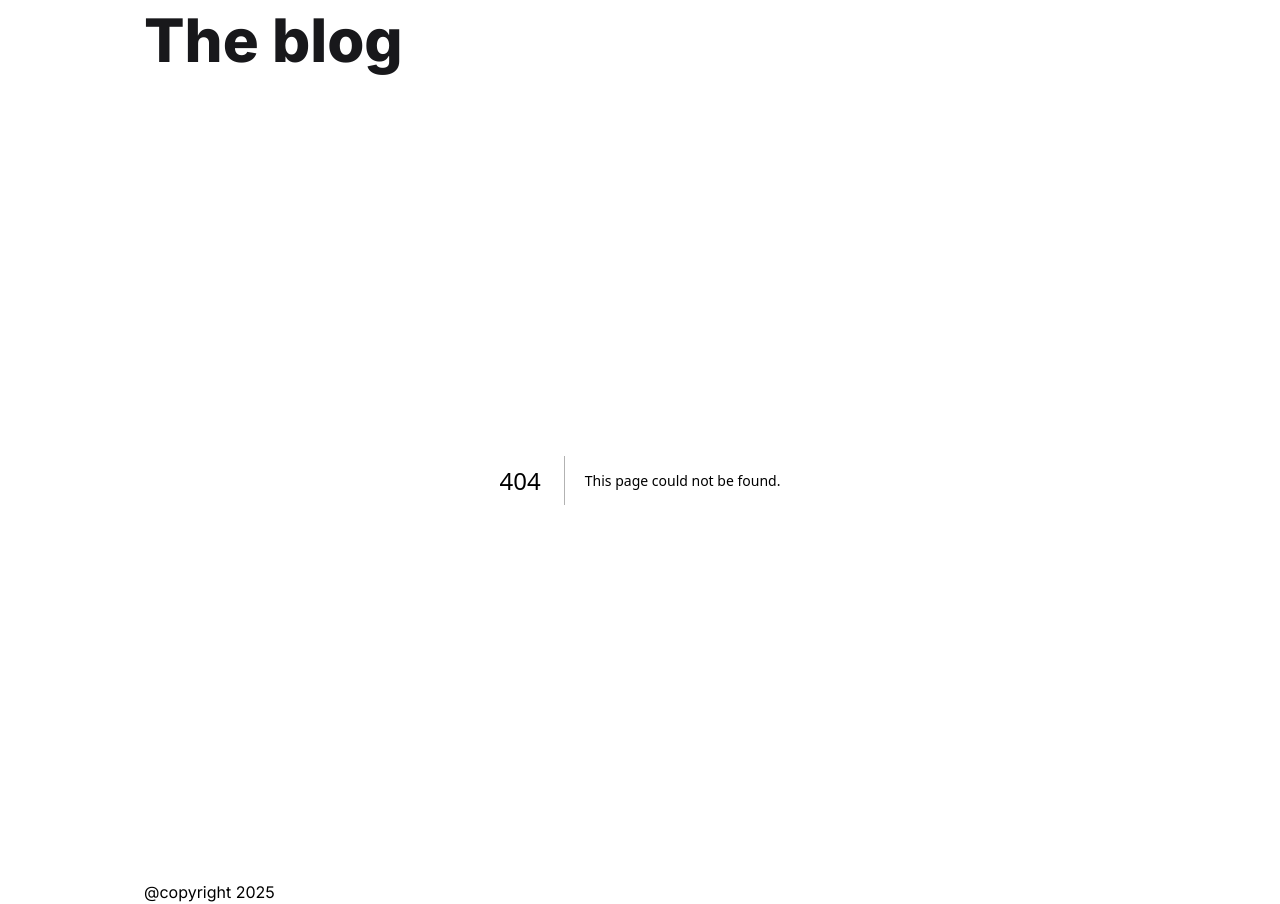
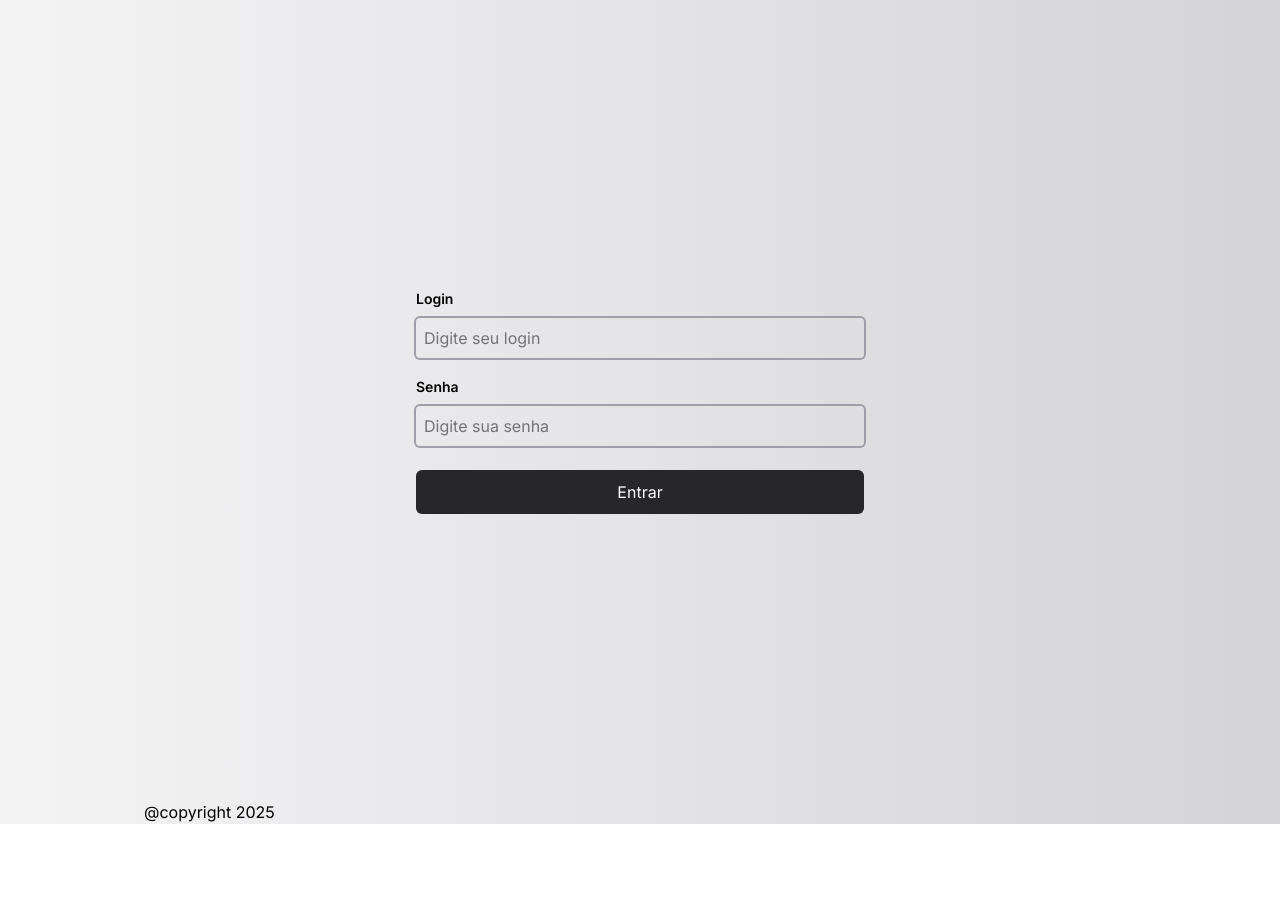
Before and after one commit to edsonlimacode/blog, a Next.js app: page /auth/login in a window 1280 px wide. Before the commit this address had no page. After the commit the page ends 824 px from the top, so only its background shows below. Built offline with nearby package versions, Linux system fonts and the light colour scheme.

Commit message:
criado a pagina de login

```diff
--- a/package.json
+++ b/package.json
@@ -11,6 +11,7 @@
   "dependencies": {
     "@hookform/resolvers": "^5.1.1",
     "@uiw/react-md-editor": "^4.0.7",
+    "bcryptjs": "^3.0.2",
     "clsx": "^2.1.1",
     "date-fns": "^4.1.0",
     "dotenv": "^16.5.0",
--- /dev/null
+++ b/src/app/(site)/layout.tsx
@@ -0,0 +1,11 @@
+import { Header } from "@/components/header"
+import { ReactNode } from "react"
+
+export default function SiteLayout({ children }: { children: ReactNode }) {
+  return (
+    <>
+      <Header />
+      {children}
+    </>
+  )
+}
--- a/src/app/admin/login/page.tsx
+++ /dev/null
@@ -1,3 +0,0 @@
-export default function SignIn() {
-  return <div>login</div>
-}
--- /dev/null
+++ b/src/app/auth/_actions/login-action.ts
@@ -0,0 +1,7 @@
+"use server"
+
+import { LoginFormData } from "../login/login-use-form-hook"
+
+export async function signIn(formData: LoginFormData) {
+  console.log(formData)
+}
--- /dev/null
+++ b/src/app/auth/login/login-use-form-hook.tsx
@@ -0,0 +1,25 @@
+"use client"
+import { zodResolver } from "@hookform/resolvers/zod"
+import { useForm } from "react-hook-form"
+import z from "zod"
+
+const LoginSchema = z.object({
+  login: z
+    .string()
+    .min(3, { message: "Login deve conter no minimo 3 caracteres" }),
+  password: z
+    .string()
+    .min(4, { message: "Senha deve conter no minimo 3 caracteres" })
+})
+
+export type LoginFormData = z.infer<typeof LoginSchema>
+
+export function useLoginFormHook() {
+  return useForm({
+    resolver: zodResolver(LoginSchema),
+    defaultValues: {
+      login: "",
+      password: ""
+    }
+  })
+}
--- /dev/null
+++ b/src/app/auth/login/page.tsx
@@ -0,0 +1,39 @@
+"use client"
+import { Button } from "@/components/button"
+import { InputField } from "@/components/input/text"
+import { LoginFormData, useLoginFormHook } from "./login-use-form-hook"
+import { signIn } from "../_actions/login-action"
+
+export default function SignIn() {
+  const form = useLoginFormHook()
+
+  async function onSubmit(formData: LoginFormData) {
+    await signIn(formData)
+  }
+
+  return (
+    <div className="mx-auto flex min-h-screen max-w-md items-center justify-center">
+      <form onSubmit={form.handleSubmit(onSubmit)} className="space-y-4">
+        <InputField
+          lableText="Login"
+          className="mt-2"
+          {...form.register("login")}
+          placeholder="Digite seu login"
+        />
+        <InputField
+          type="password"
+          {...form.register("password")}
+          lableText="Senha"
+          className="mt-2"
+          placeholder="Digite sua senha"
+        />
+        <Button
+          variant="default"
+          className="mt-2 flex h-11 w-full justify-center"
+        >
+          Entrar
+        </Button>
+      </form>
+    </div>
+  )
+}
--- a/src/app/layout.tsx
+++ b/src/app/layout.tsx
@@ -30,7 +30,6 @@ export default function RootLayout({
             expand
             closeButton
           />
-          <Header />
           {children}
           <footer className="mt-auto">
             @copyright {new Date().getFullYear()}
--- /dev/null
+++ b/src/utils/bcrypt-password.ts
@@ -0,0 +1,24 @@
+import bcrypt from "bcryptjs"
+
+export async function hashPassword(password: string) {
+  const salt = await bcrypt.genSaltSync(10)
+  const hash = await bcrypt.hash(password, salt)
+  const base64 = Buffer.from(hash).toString("base64")
+  return base64
+}
+
+export async function verifyPassword(password: string, hashPassword: string) {
+  const decodeBase64 = Buffer.from(hashPassword, "base64").toString("utf-8")
+  const isValid = await bcrypt.compare(password, decodeBase64)
+  return isValid
+}
+
+;(async () => {
+  const pass = "12345"
+  const hash = await hashPassword(pass)
+  const isValid = await verifyPassword(
+    pass,
+    "JDJiJDEwJFdxazl6NDFqZmxSaXBSRmQ0eERBNnUvVkxyTlc3TXJuTUZ0TVpMNm9SRE5admZ3Tzh6Nmc2"
+  )
+  console.log(isValid)
+})()
```
Also changed, not shown: 2 other files (tests, documents, lock files or other folders).
